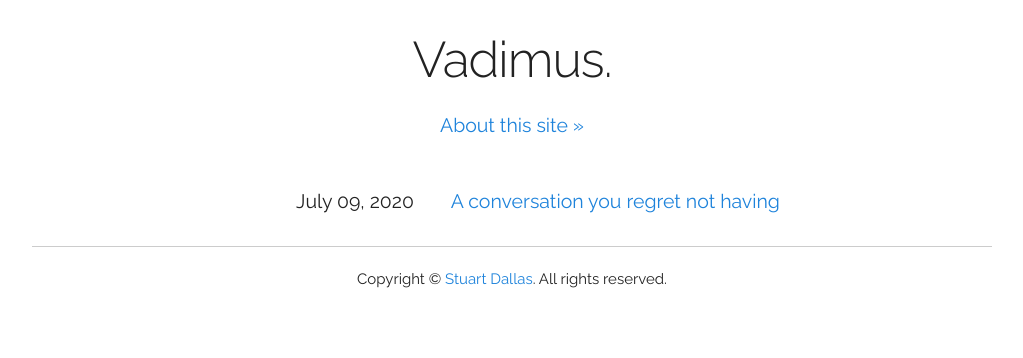
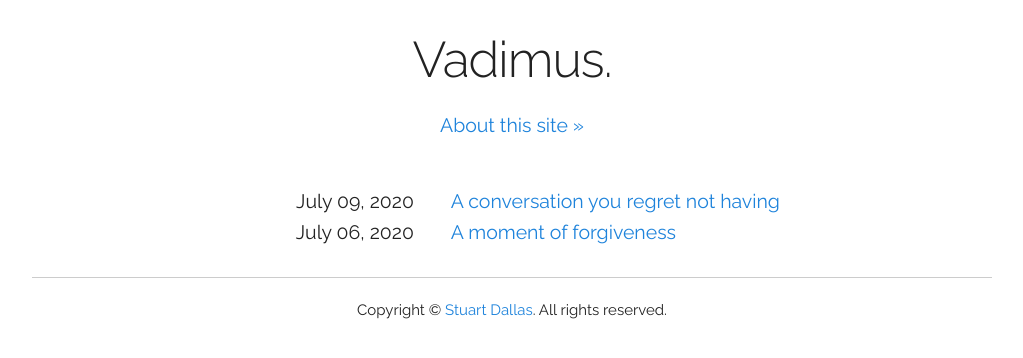
Before and after one commit to stut/vadimus.uk, a Jekyll site: the page built from index.markdown, in a window 1280 px wide. Shown: the top 358 px of the page, without its empty margins (128-1151 px from the left). Built offline with Jekyll 4.4.1, drawn with Linux system fonts in a browser that asks for light colours; a file with an impossible date is left out.

Commit message:
Fixed the date.

```diff
--- a/_posts/2020-07-06-a-moment-of-forgiveness.markdown
+++ b/_posts/2020-07-06-a-moment-of-forgiveness.markdown
@@ -1,7 +1,7 @@
 ---
 layout: post
 title: A moment of forgiveness
-date: {}
+date: 2020-07-06T00:00:00.000Z
 categories: '642-things-to-write-about, personal'
 published: true
 ---
```
